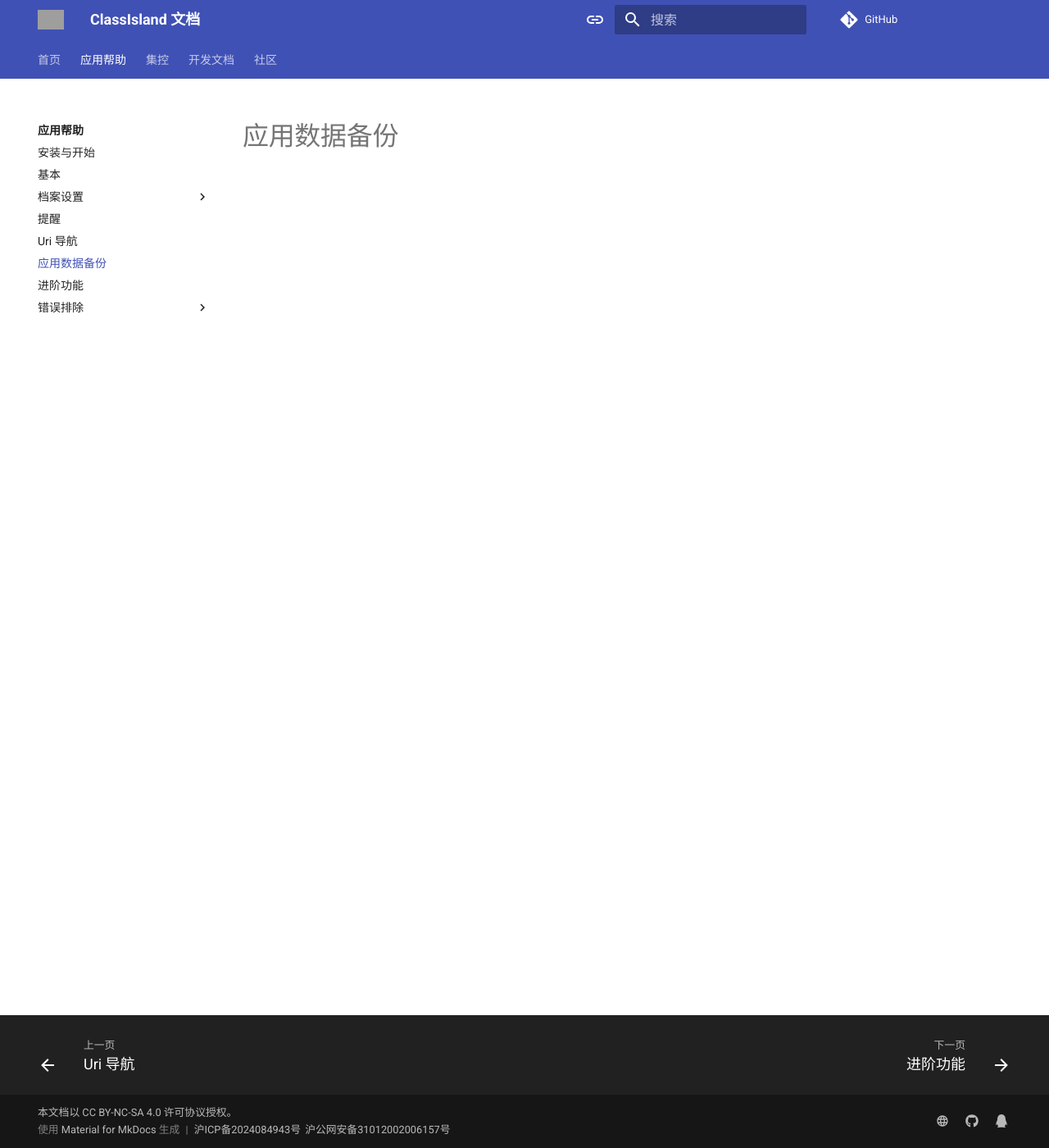
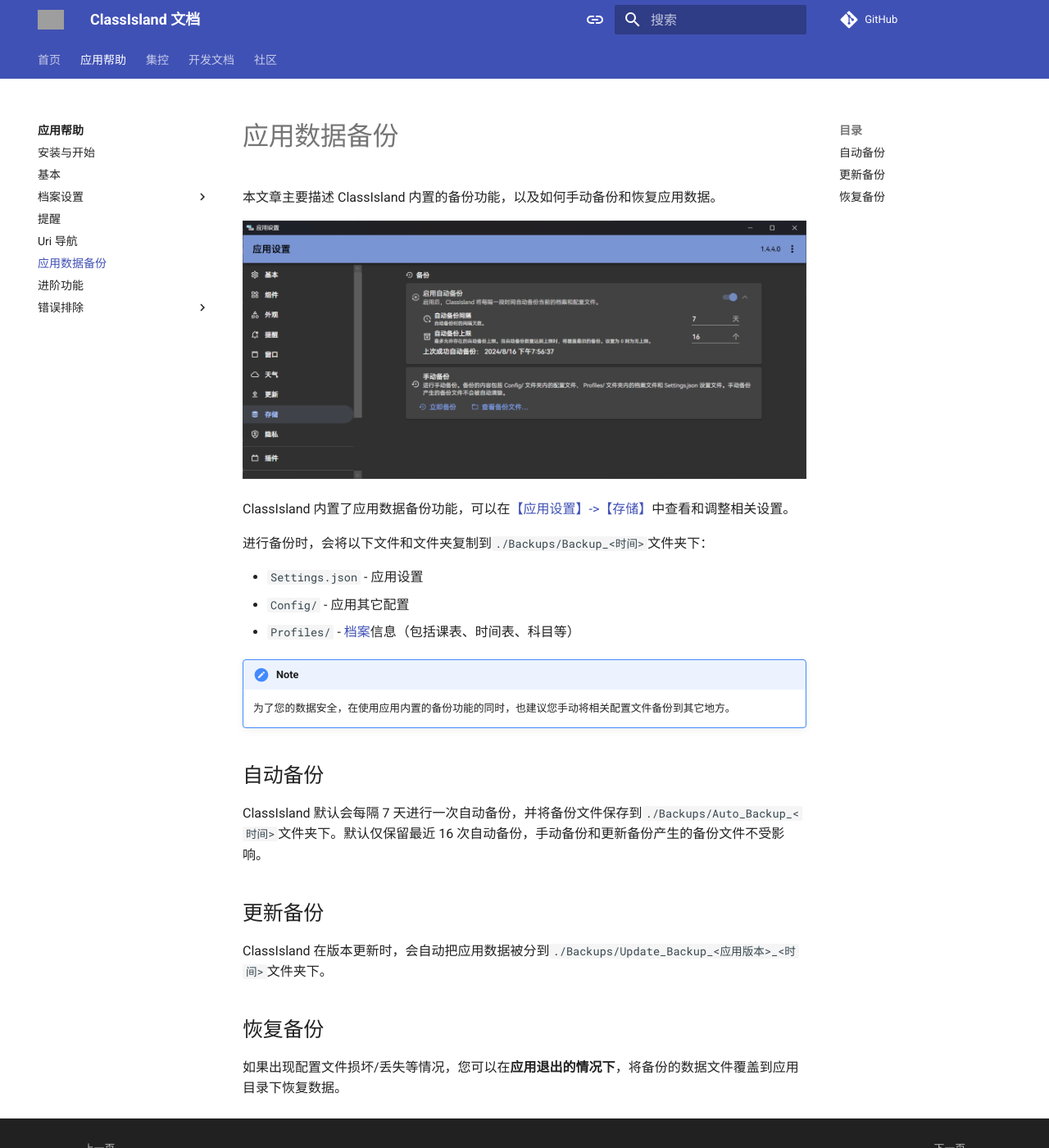
Before and after one commit to ClassIsland/classisland-docs, an MkDocs documentation site: the page built from docs/app/backup.md, in a window 1280 px wide and 1400 px high. Shown: the whole window at 82% size. Built offline with MkDocs 1.6.1 and Material for MkDocs 9.7.7, drawn with Linux system fonts in a browser that asks for light colours; comment, search, counter and statistics services are not loaded; grey boxes are pictures that could not be loaded.

Commit message:
备份文档

```diff
--- a/docs/app/backup.md
+++ b/docs/app/backup.md
@@ -1 +1,28 @@
 # 应用数据备份
+
+本文章主要描述 ClassIsland 内置的备份功能，以及如何手动备份和恢复应用数据。
+
+![1724066299317](image/backup/1724066299317.png)
+
+ClassIsland 内置了应用数据备份功能，可以在[【应用设置】->【存储】](classisland://app/settings/storage)中查看和调整相关设置。
+
+进行备份时，会将以下文件和文件夹复制到`./Backups/Backup_<时间>`文件夹下：
+
+- `Settings.json` - 应用设置
+- `Config/` - 应用其它配置
+- `Profiles/` - [档案](./profile-settings-page.md)信息（包括课表、时间表、科目等）
+
+!!! note
+    为了您的数据安全，在使用应用内置的备份功能的同时，也建议您手动将相关配置文件备份到其它地方。
+
+## 自动备份
+
+ClassIsland 默认会每隔 7 天进行一次自动备份，并将备份文件保存到`./Backups/Auto_Backup_<时间>`文件夹下。默认仅保留最近 16 次自动备份，手动备份和更新备份产生的备份文件不受影响。
+
+## 更新备份
+
+ClassIsland 在版本更新时，会自动把应用数据被分到`./Backups/Update_Backup_<应用版本>_<时间>`文件夹下。
+
+## 恢复备份
+
+如果出现配置文件损坏/丢失等情况，您可以在**应用退出的情况下**，将备份的数据文件覆盖到应用目录下恢复数据。
```
Also changed, not shown: docs/app/faq.md (+1 -1 lines), docs/app/image/backup/1724066299317.png (added).
